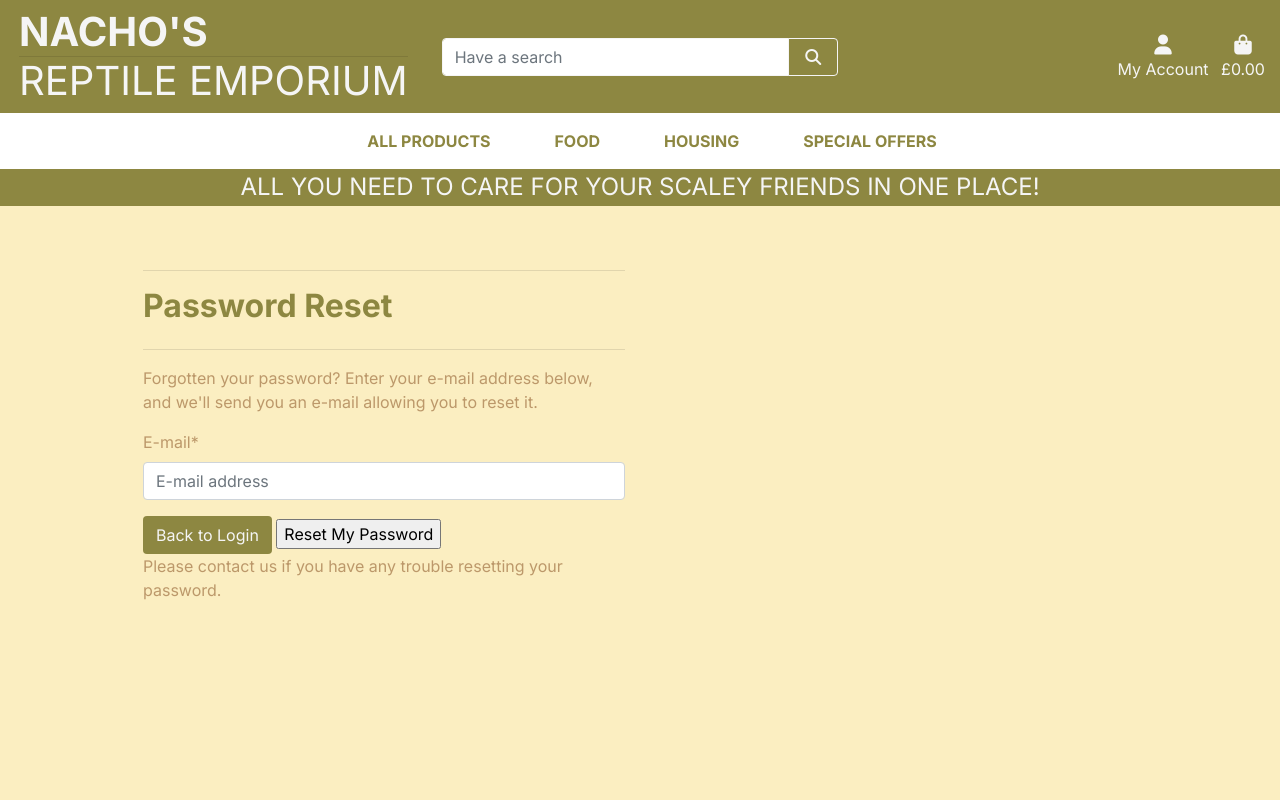
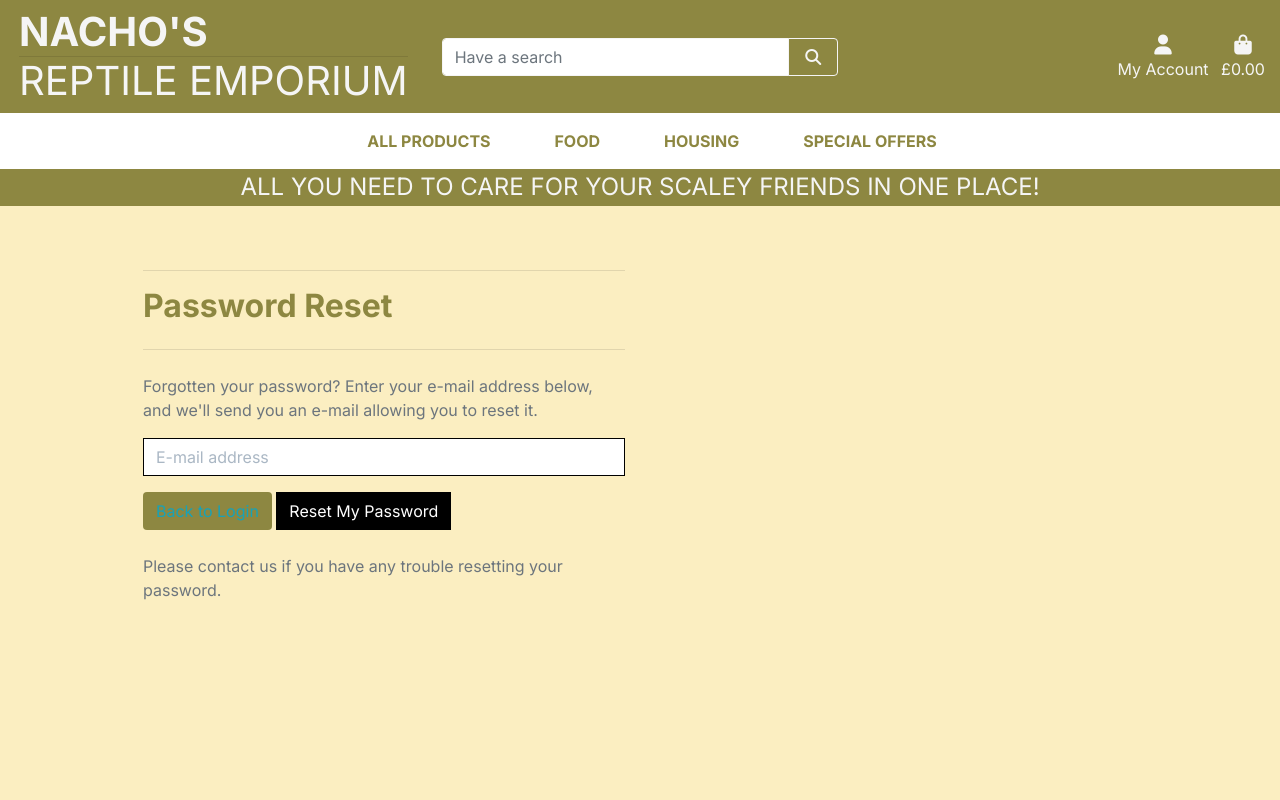
Before and after one commit to Miles-Cownie/ecommerce-milestone-project, a Django app: page /accounts/password/reset/ in a window 1280 px wide. Run offline with Django 3.2, Linux system fonts and the light colour scheme; some libraries are stand-ins or nearby versions.

Commit message:
Add allauth css styling

```diff
--- a/static/css/base.css
+++ b/static/css/base.css
@@ -191,6 +191,60 @@ a.category-badge > span.badge:hover {
     border-bottom-color: #343a40 !important;
 }
 
+/* Allauth form formatting */
+
+.allauth-form-inner-content p {
+    margin-top: 1.5rem; /* mt-4 */
+    color: #6c757d; /* text-secondary */
+}
+
+.allauth-form-inner-content input {
+    border-color: #000;
+    border-radius: 0;
+}
+
+.allauth-form-inner-content label:not([for='id_remember']) {
+    display: none;
+}
+
+.allauth-form-inner-content input::placeholder {
+    color: #aab7c4;
+}
+
+.allauth-form-inner-content button,
+.allauth-form-inner-content input[type='submit'] {
+	/* btn */
+	display: inline-block;
+    font-weight: 400;
+    color: #fff;
+    text-align: center;
+    vertical-align: middle;
+    -webkit-user-select: none;
+    -moz-user-select: none;
+    -ms-user-select: none;
+    user-select: none;
+    background-color: #000;
+    border: 1px solid #000;
+    padding: .375rem .75rem;
+    font-size: 1rem;
+    line-height: 1.5;
+    border-radius: 0;
+
+    /* standard bootstrap btn transitions */
+    transition: color .15s ease-in-out,background-color .15s ease-in-out,border-color .15s ease-in-out,box-shadow .15s ease-in-out;
+}
+
+.allauth-form-inner-content button:hover,
+.allauth-form-inner-content input[type='submit']:hover {
+	color: #fff;
+    background-color: #222;
+    border-color: #222;
+}
+
+.allauth-form-inner-content a {
+	color: #17a2b8; /* text-info */
+}
+
 /* -------------------------------- Media Queries */
 
 @media (min-width:440px) {
```
